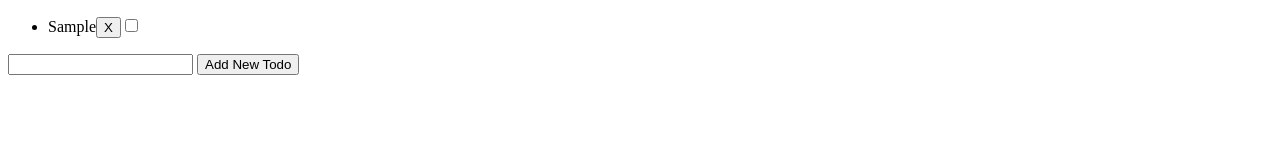
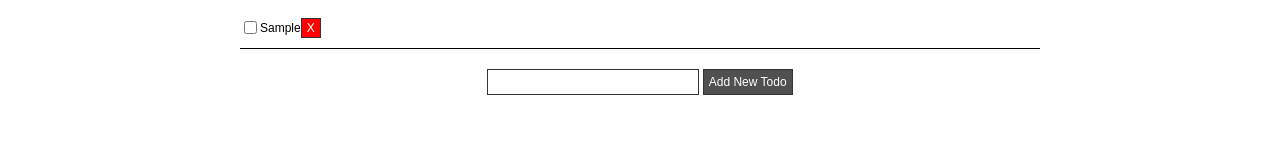
Before and after one commit to mauriciosoares/todo, a plain HTML site: page index.html in a window 1280 px wide. Both pictures are taken after typing "Sample" into the empty fields and a click on the button "Add New Todo". Drawn offline with Linux system fonts and the light colour scheme.

Commit message:
now working with local storage, and added some css

```diff
--- a/css/main.css
+++ b/css/main.css
@@ -1,3 +1,53 @@
+body, input{
+	font-family: arial;
+	font-size: 12px;
+}
+
+ul, li{
+	margin: 0;
+	padding: 0;
+}
+
+.app{
+	position: relative;
+	width: 800px;
+	margin: auto;
+}
+
+.actions{
+	text-align: center;
+	margin-top: 20px;
+}
+
 #todo li.checked{
 	text-decoration:line-through;
 }
+
+input[type="text"], input[type="button"]{
+	padding: 5px;
+	border: 1px solid #333;
+}
+
+input[type="text"]{
+	width: 200px;
+}
+
+input[type="button"]{
+	background-color: rgb(80, 80, 80);
+	color: white;
+}
+
+input[type="button"].delete{
+	background-color: red;
+	padding: 2px 5px;
+}
+
+input[type="checkbox"]{
+	float: left;
+}
+
+li{
+	border-bottom: 1px solid black;
+	padding: 10px -0px;
+	list-style: none;
+}
--- a/index.html
+++ b/index.html
@@ -6,10 +6,31 @@
 	<link rel="stylesheet" href="css/main.css">
 </head>
 <body>
-	<ul id="todo"></ul>
-	<input type="text" id="newTodoInput" />
-	<input type="button" id="addTodoBt" value="Add New Todo" />
+	<div class="app">
+		<ul id="todo"></ul>
+		<div class="actions">
+			<input type="text" id="newTodoInput" class="todo-input" />
+			<input type="button" id="addTodoBt" value="Add New Todo" />
+			<!-- <input type="button" id="clearTodos" value="Clear Todos" />
+			<input type="button" id="stashTodos" value="Stash Todos" /> -->
+		</div>
+	</div>
 
-	<script src="js/main.js"></script>
+	<script src="js/todo.js"></script>
+	<script src="js/ls.js"></script>
+	<script>
+		var addTodoBt = document.getElementById('addTodoBt');
+		addTodoBt.addEventListener('click', todo.addTodo);
+
+		document.querySelector('body').addEventListener('click', function(e) {
+			if(e.target.className === 'delete'){
+				todo.removeTodo(e.target.getAttribute('data-id'));
+			}else if(e.target.className === 'check'){
+				todo.checkTodo(e.target.getAttribute('data-id'));
+			}
+		});
+
+		todo.init();
+	</script>
 </body>
 </html>
--- /dev/null
+++ b/js/ls.js
@@ -0,0 +1,33 @@
+var ls = (function() {
+	'use strict';
+
+	// alocates all todos from localstorage into a main variable
+	var allTodos;
+
+	function getAll() {
+		// get all todos array, then calls the fetch function, as it is just a json
+		allTodos = localStorage.getItem('todos');
+		fetch();
+	}
+
+	function update(todos) {
+		// updates the localstorage with the todos parameter
+		// it receives an array of objects, i transform it into a json, than i store it
+		var jsonTodos = JSON.stringify(todos);
+		localStorage.setItem('todos', jsonTodos);
+	}
+
+	// receives a json from localstorage, transforms it into an array of objects,
+	// and set the todos variable from todos class
+	function fetch() {
+		if(allTodos){
+			allTodos = JSON.parse(allTodos);
+			todo.setAllTodos(allTodos);
+		}
+	}
+
+	return {
+		getAll: getAll,
+		update: update
+	};
+}());
--- /dev/null
+++ b/js/todo.js
@@ -0,0 +1,97 @@
+var todo = (function() {
+	'use strict';
+
+	var todos = [],
+		todoList = document.getElementById('todo');
+
+	// verify if localstorage has some data, and refresh the todos
+	function init() {
+		ls.getAll();
+		refreshTodos();
+	}
+
+	// this function allows the ls class to access the todo's variable
+	function setAllTodos(storagedTodos) {
+		todos = storagedTodos;
+	}
+
+
+	// this function refreshes all the li's in the todo UL
+	function refreshTodos() {
+		todoList.innerHTML = '';
+
+		// for each index of the todos array, it inserts an element into the dom
+		todos.forEach(function(element, index){
+			var todo = document.createElement('li'),
+				todoDeleteBt,
+				todoCheckBt;
+			todo.id = index;
+			todo.innerText = element.text;
+
+			todoDeleteBt = document.createElement('input');
+			todoDeleteBt.setAttribute('type', 'button');
+			todoDeleteBt.setAttribute('value', 'X');
+			todoDeleteBt.setAttribute('data-id', index);
+			todoDeleteBt.className = 'delete';
+			todo.appendChild(todoDeleteBt);
+
+			todoCheckBt = document.createElement('input');
+			todoCheckBt.setAttribute('type', 'checkbox');
+			todoCheckBt.setAttribute('data-id', index);
+			todoCheckBt.className = 'check';
+			todo.appendChild(todoCheckBt);
+
+			if(element.checked === 1){
+				todo.className = 'checked';
+				todoCheckBt.setAttribute('CHECKED');
+			}
+
+
+			todoList.appendChild(todo);
+		});
+
+		// after the refresh, updates the localstorage accessing the ls class
+		ls.update(todos);
+	}
+
+	// inserts a new todo list, with the checked index to 0
+	function addTodo() {
+		var newTodo = document.getElementById('newTodoInput');
+		todos.push({text: newTodo.value, checked: 0});
+		newTodo.value = '';
+
+		// refreshs the todo's list
+		refreshTodos();
+	}
+
+	// removes a todo from the array
+	function removeTodo(id) {
+		todos.splice(id, 1);
+		// refreshes the todo's list
+		refreshTodos();
+	}
+
+	// updates the checked index of an todo into the todos array,
+	// if its already checked as 1, it becomes 0
+	function checkTodo(id) {
+		var checkedTodo = document.getElementById(id);
+		if(!checkedTodo.classList.contains('checked')){
+			checkedTodo.classList.add('checked');
+			todos[id].checked = 1;
+		}else{
+			checkedTodo.classList.remove('checked');
+			todos[id].checked = 0;
+		}
+
+		// after it is checked, then access the localstorage class to update all the todos
+		ls.update(todos);
+	}
+
+	return {
+		init: init,
+		addTodo: addTodo,
+		removeTodo: removeTodo,
+		checkTodo: checkTodo,
+		setAllTodos: setAllTodos
+	};
+}());
```
